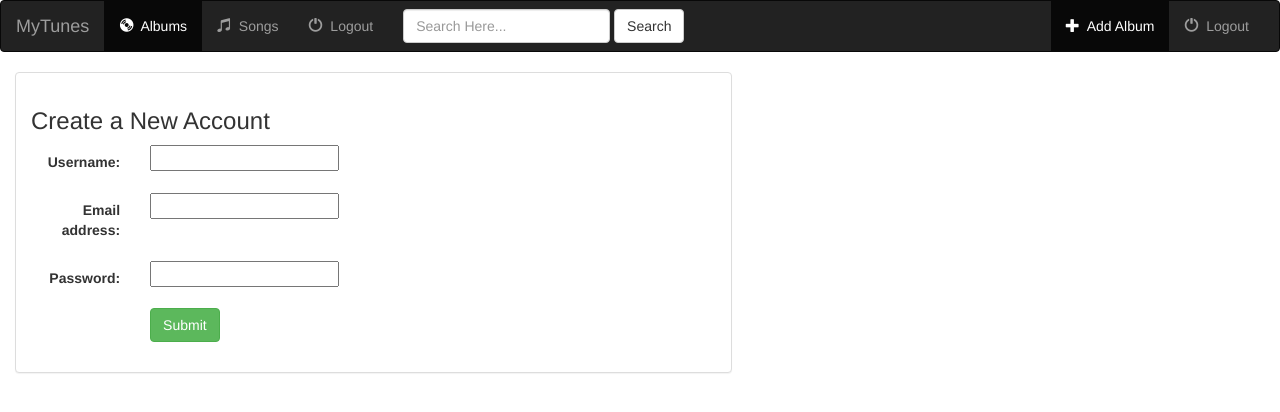
After one commit to bleebimal/comproject, a Django app: page /music/register/ in a window 1280 px wide. The commit adds this page. Shown: the top 412 px of the page. Run offline with Django 3.2, Linux system fonts and the light colour scheme; some libraries are stand-ins or nearby versions.

Commit message:
Upload added

```diff
--- a/comproject/settings.py
+++ b/comproject/settings.py
@@ -120,3 +120,7 @@
 # https://docs.djangoproject.com/en/2.1/howto/static-files/
 
 STATIC_URL = '/static/'
+
+MEDIA_ROOT = os.path.join(BASE_DIR,'media')
+
+MEDIA_URL = '/media/'
--- a/comproject/urls.py
+++ b/comproject/urls.py
@@ -6,7 +6,7 @@
 
 urlpatterns = [
     path('admin/', admin.site.urls),
-    url(r'^music/', include('music.urls'))
+    url('music/', include('music.urls'))
 
 ]
 
--- /dev/null
+++ b/music/forms.py
@@ -0,0 +1,11 @@
+from django.contrib.auth.models import User
+from django import forms
+
+class UserForm(forms.ModelForm):
+    password = forms.CharField(widget=forms.PasswordInput   )
+
+    class Meta:
+
+        model = User
+
+        fields = ['username', 'email', 'password']
--- a/music/models.py
+++ b/music/models.py
@@ -7,7 +7,7 @@
     artist = models.CharField(max_length=250)
     album_title = models.CharField(max_length=250)
     genre = models.CharField(max_length=100)
-    album_logo = models.CharField(max_length=1000)
+    album_logo = models.FileField()
 
     def get_absolute_url(self):
         return reverse('music:detail', kwargs={'pk': self.pk})
--- a/music/templates/music/base.html
+++ b/music/templates/music/base.html
@@ -45,6 +45,11 @@
                         Songs
                     </a>
                 </li>
+                <li class="">
+                    <a href={% url 'music:logout' %}>
+                    <span class="glyphicon glyphicon-off" aria-hidden="true"></span>&nbsp; Logout
+                    </a>
+                </li>
             </ul>
 
             <form class="navbar-form navbar-left" role="search" method="get" action="#" >
--- a/music/templates/music/detail.html
+++ b/music/templates/music/detail.html
@@ -13,7 +13,7 @@
                 <div class="panel-body">
                     <a href="{% url 'music:detail' album.id %}">
                         {% if album.album_logo %}
-                            <img src="{{ album.album_logo }}" class="img-responsive">
+                            <img src="{{ album.album_logo.url }}" class="img-responsive">
                         {% else %}
                             <h3>No image to display</h3>
                         {% endif %}
--- a/music/templates/music/index.html
+++ b/music/templates/music/index.html
@@ -14,7 +14,7 @@
                 <div class="col-sm-4 col-lg-2">
                     <div class="thumbnail">
                         <a href="{% url 'music:detail' album.pk  %}">
-                            <img src="{{ album.album_logo }}" class="img-responsive">
+                            <img src="{{ album.album_logo.url }}" class="img-responsive">
                         </a>
                         <div class="caption">
                             <h2>{{ album.album_title }}</h2>
@@ -87,7 +87,7 @@
                                         </td>
                                         <td>
                                             <a href="{% url 'music:detail' song.album.id %}">
-                                                <img src="{{ song.album.album_logo }}" class="img-responsive" style="width: 20px; float: left; margin-right: 10px;" />
+                                                <img src="{{ song.album.album_logo.url }}" class="img-responsive" style="width: 20px; float: left; margin-right: 10px;" />
                                             </a>
                                             <a href="{% url 'music:detail' song.album.id %}">{{ song.album.album_title }}</a>
                                         </td>
--- /dev/null
+++ b/music/templates/music/registration_form.html
@@ -0,0 +1,35 @@
+{% extends 'music/base.html' %}
+{% block title %} Register {% endblock %}
+
+
+{% block body %}
+    <div class="container-fluid">
+
+        <div class="row">
+
+            <div class="col-sm-12 col-md-7">
+                <div class="panel panel-default">
+                    <div class="panel-body">
+                        <h3>Create a New Account</h3>
+                        {% if error_message %}
+                            <p><strong>{{ error_message }}</strong></p>
+                        {% endif %}
+                        <form class="form-horizontal" action="" method="post" enctype="multipart/form-data">
+                            {% csrf_token %}
+                            {% include 'music/form-template.html' %}
+                            <div class="form-group">
+                                <div class="col-sm-offset-2 col-sm-10">
+                                    <button type="submit" class="btn btn-success">Submit</button>
+                                </div>
+                            </div>
+
+                        </form>
+
+                     </div>
+                </div>
+            </div>
+        </div>
+
+    </div>
+
+{% endblock %}
--- a/music/urls.py
+++ b/music/urls.py
@@ -1,11 +1,16 @@
 from django.conf.urls import url
 from . import views
+from django.contrib.auth.views import LogoutView
 
 app_name = 'music'
 
 urlpatterns = [
     # /music/
     url(r'^$', views.IndexView.as_view(), name='index'),
+
+    url(r'^register/$', views.UserFormView.as_view(), name='register'),
+
+    url(r'^logout/$', views.logout_view, name='logout'),
 
     #/music/<album_id>
     url(r'^(?P<pk>[0-9]+)/$', views.DetailView.as_view(), name='detail'),
--- a/music/views.py
+++ b/music/views.py
@@ -1,7 +1,11 @@
-from django.views import generic
 from django.views.generic.edit import CreateView, UpdateView, DeleteView
 from django.urls import reverse_lazy
 from .models import Album
+from django.shortcuts import render, redirect
+from django.contrib.auth import authenticate,login, logout
+from django.views import generic
+from django.views.generic import View
+from .forms import UserForm
 
 class IndexView(generic.ListView):
     template_name = 'music/index.html'
@@ -28,65 +32,82 @@
     success_url = reverse_lazy('music:index')
 
 
+class UserFormView(View):
+    form_class = UserForm
+    template_name = 'music/registration_form.html'
+
+    #Display Blank Form
+    def get(self, request):
+        form = self.form_class(None)
+        return render(request, self.template_name, {'form': form})
+
+    def post(self, request):
+        form = self.form_class(request.POST)
+
+        if form.is_valid():
+
+            user = form.save(commit=False)
+
+            #cleaned (normalized) data
+            username = form.cleaned_data['username']
+            password = form.cleaned_data['password']
+            user.set_password(password)
+            user.save()
 
 
+            #returns User Object if credentials are correct
+            user = authenticate(username=username, password=password)
 
 
+            if user is not None:
+
+                if user.is_active:
+                    login(request, user)
+                    return redirect('music:index')
+
+        return render(request, self.template_name, {'form': form})
 
 
+def logout_view(request):
+    logout(request)
+    return redirect('music:index')
 
-
-
-
-
-
-
-
-
-
-
-
-# from django.http import Http404
-# #from django.http import HttpResponse
-# from .models import Album, Song
-# # from django.template import loader
-# from django.shortcuts import render, get_object_or_404
+# For Login and Logout buttons
+# In the urls of website NOT MUSIC.URLS website.urls add the below code
+#
+# from django.contrib.auth import views
+#
+# url(r'^accounts/login/$', views.login, name='login'),
+#     url(r'^accounts/logout/$', views.logout, name='logout', kwargs={ 'next_page' : '/'  }),
 #
 #
-# def index(request):
+# then in your base.html add a " if statement"
+# in your navbar by adding one more <li>
 #
-#     all_albums = Album.objects.all()
-#     # template = loader.get_template('music/index.html')
+# {% If the user.is_authenticated %}
+#         <li> <a href="/accounts/login/">LOGON</a><li>
+# {% else %}
+#           <li><a href="/accounts/logout/">LOGOUT</a><li>
 #
-#     # return HttpResponse(template.render(context, request))
-#     return render(request, 'music/index.html', {'all_albums': all_albums})
+# make a new directory in templates called Registration. so templates will now have 2 directories music and Registration
+# In that make new html page call in login.html
 #
+# {% extends 'blog/base.html' %}
+# {% block body%}
+#   <div class="jumbotron">
 #
-# def detail(request, album_id):
-#     # try:
-#     #     album = Album.objects.get(id=album_id)
-#     #
-#     # except Album.DoesNotExist:
-#     #     raise Http404("The Page Does not Exist")
+#     <h2>Please Login: </h2>
+#     <h3>(Must be SuperUser, please check admin for issues.)</h3>
+#     {% if form.errors %}
+#         <p>Your username and password didn't match.Please try again!</p>
+#     {% endif %}
 #
-#     album = get_object_or_404(Album, id=album_id)
+#     <form method="POST" action="{% url 'login' %}">
+#     {% csrf_token %}
+#         {{form.as_p}}
 #
-#     return render(request, 'music/detail.html', {'album': album})
-#
-#
-# def favorite(request, album_id):
-#     album = get_object_or_404(Album, id=album_id)
-#     try:
-#         selected_song = album.song_set.get(id=request.POST['song'])
-#     except (KeyError, Song.DoesNotExist):
-#         return render(request, 'music/detail.html', {
-#             'album': album,
-#             'error_message': "Nothing is here",
-#         })
-#     else:
-#         if selected_song.is_favorite:
-#             selected_song.is_favorite = False
-#         else:
-#             selected_song.is_favorite = True
-#         selected_song.save()
-#         return render(request, 'music/detail.html', {'album': album})
+#         <input type="submit" class='btn btn-primary' value="Login" />
+#         <input type="hidden" name="next" value="{{ next }}" />
+#     </form>
+#   </div>
+# {% endblock %}
```
Also changed, not shown: db.sqlite3.
